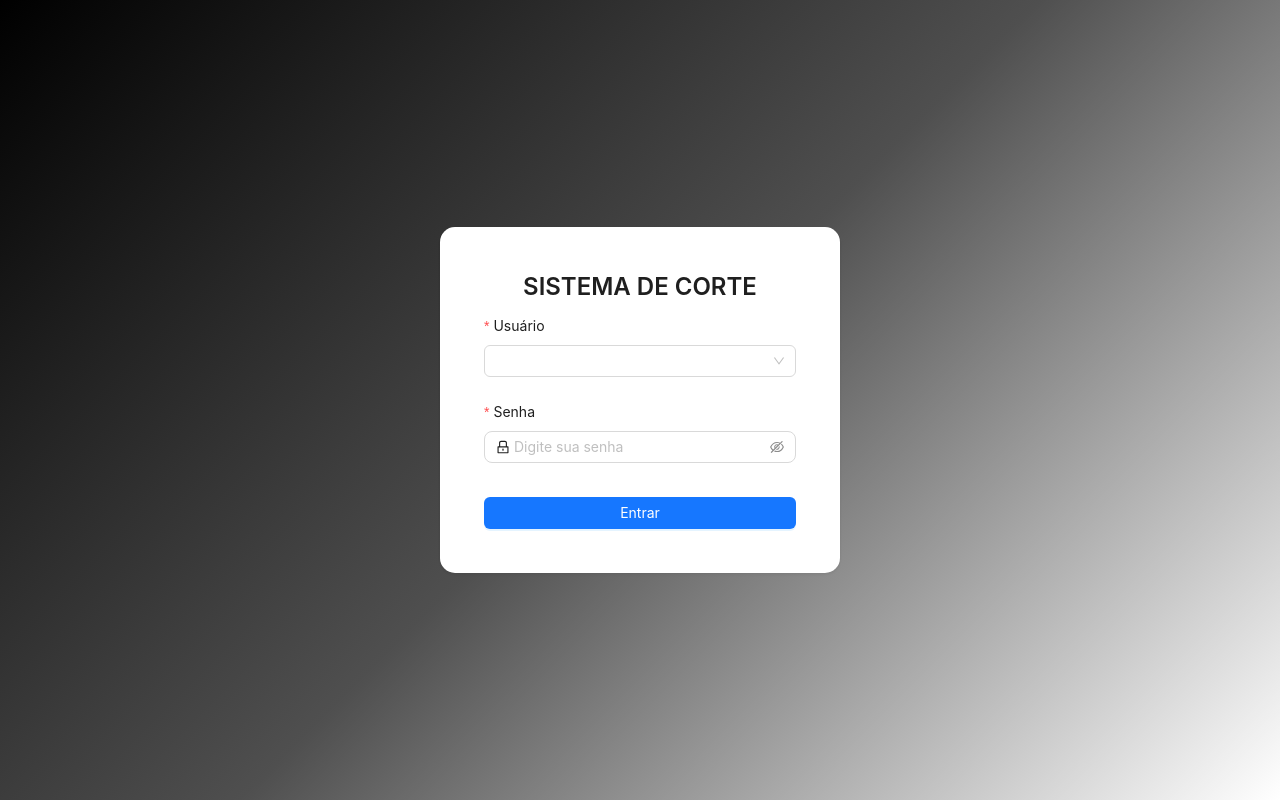
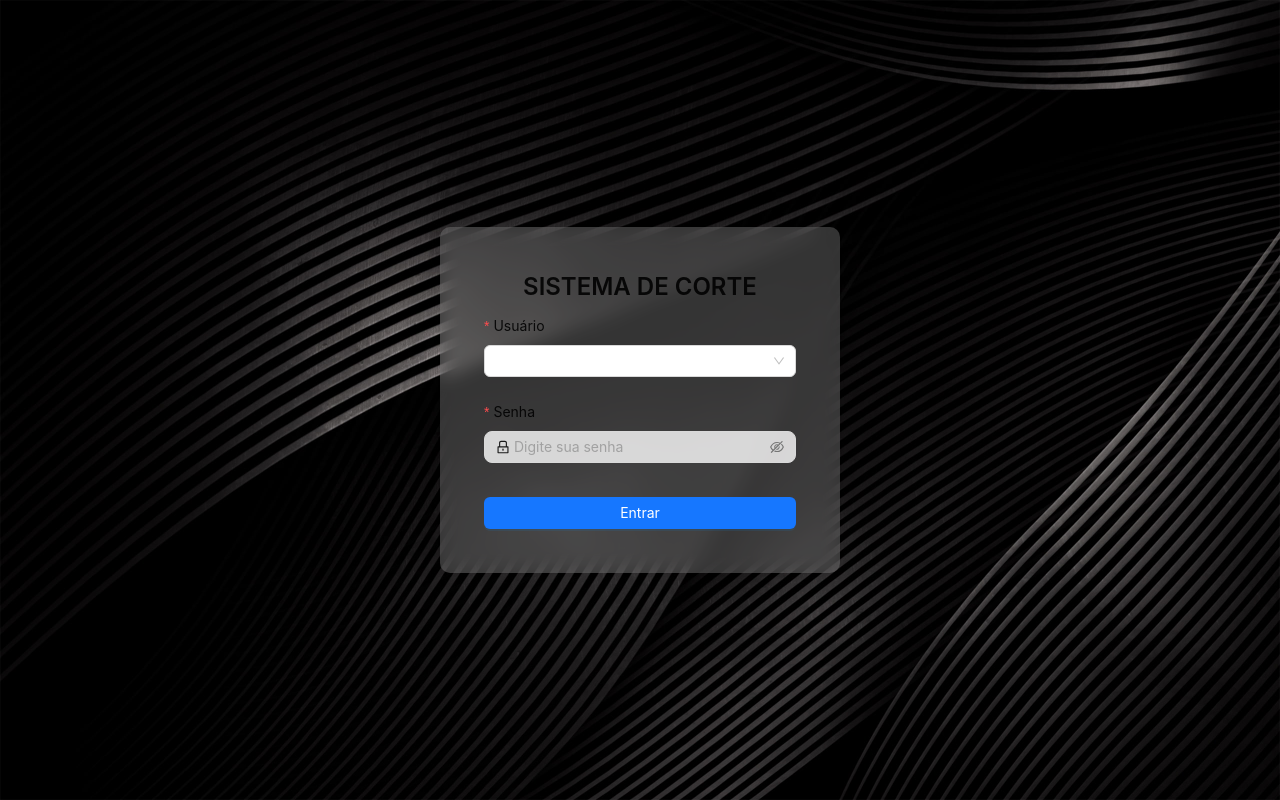
Before and after one commit to MitoCoder/Sistema-de-Corte-Edvam, a React (Create React App) app: page / in a window 1280 px wide. Built offline with nearby package versions, Linux system fonts and the light colour scheme.

Commit message:
Update Login.css

```diff
--- a/src/Login.css
+++ b/src/Login.css
@@ -4,32 +4,44 @@
   justify-content: center;
   align-items: center;
   height: 100vh;
-  background: linear-gradient(135deg, #000000, #4f4f4f, #ffffff);
+  background: url('/Login.jpg') no-repeat center center/cover;
   padding: 20px;
 }
 
 .login-card {
+  background: rgba(255, 255, 255, 0.2); /* Fundo semitransparente */
+  backdrop-filter: blur(10px); /* Efeito de desfoque */
+  border-radius: 10px;
+  padding: 20px;
+  box-shadow: 0 4px 6px rgba(0, 0, 0, 0.1);
   width: 100%;
   max-width: 400px;
-  padding: 20px;
-  border-radius: 15px;
-  box-shadow: 0 4px 12px rgba(0, 0, 0, 0.1);
-  background-color: #fff;
 }
 
 .login-title {
   text-align: center;
   font-weight: bold;
-  color: #000;
+  color: white;
   margin-bottom: 20px;
-  font-size: 20px;
+  font-size: 22px;
 }
 
-.login-form .ant-input-affix-wrapper {
-  border-radius: 8px;
+.white-label {
+  color: white;
 }
 
-@media (max-width: 767px) {
+.ant-input,
+.ant-select-selector,
+.ant-input-password {
+  border-radius: 8px;
+  background: rgba(255, 255, 255, 0.8);
+}
+
+.ant-btn {
+  margin-top: 10px;
+}
+
+@media (max-width: 768px) {
   .login-card {
     width: 100%;
   }
```
